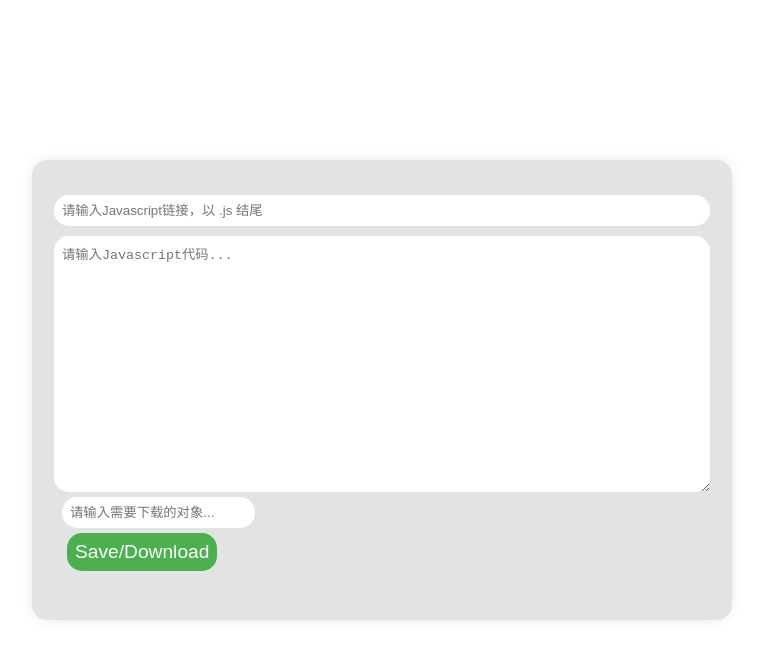
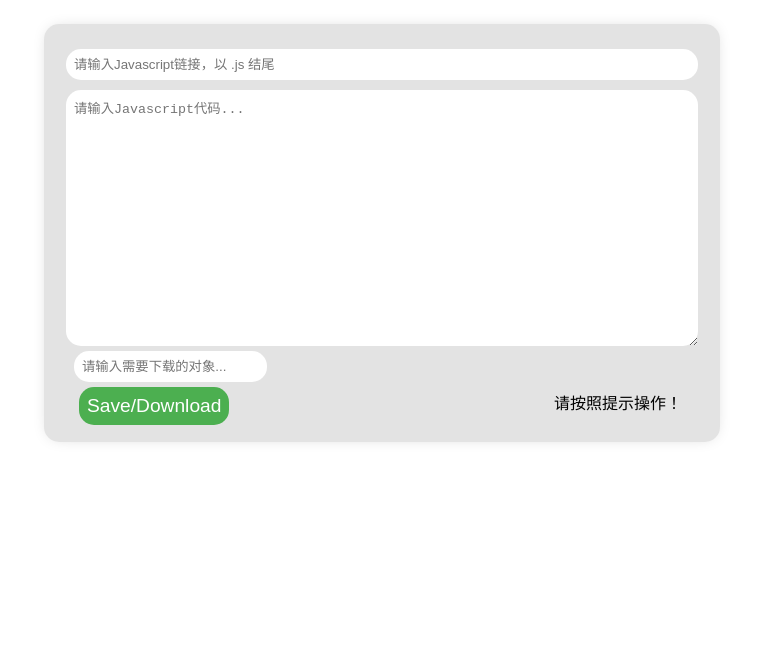
Before and after one commit to ifnor/Api, a plain HTML site: page Save&Download Object/index.html in a window 1280 px wide. Shown: the whole page, without its empty margins (258-1021 px from the left). Drawn offline with Linux system fonts and the light colour scheme.

Commit message:
Update index.html

```diff
--- a/Save&Download Object/index.html
+++ b/Save&Download Object/index.html
@@ -3,6 +3,7 @@
 <head>
 	<meta charset="utf-8">
 	<title>Save/Download Object of Json & JavaScript</title>
+	<meta name="viewport" content="width=device-width,initial-scale=0.5,maximum-scale=1,minimum-scale=1,user-scalable=no">
 	<style type="text/css">
 		*{
 			border-radius: 15px;
@@ -11,17 +12,13 @@
 			padding: 8px;
 			outline: none;
 		}
+
 		div{
-			width: 50%;
-			height: 50%;
-			position: absolute;
-			top: -20px;
-			left: 0;
-			right: 0;
-			bottom: 0;
+			/*width: 50%;*/
+			/*position: absolute;*/
 			background: rgba(200,200, 200, 0.5);
-			margin:auto;
-			padding: 30px;
+			margin:auto auto;
+			padding:  20px 30px 80px 30px;
 			border-radius: 15px;
 			box-shadow: 0px 0px 15px -5px #ccc;
 		}
@@ -46,6 +43,21 @@
 		    display: inline-block;
 		    font-size: 120%;
 		    margin: 5px;
+		}
+		@media screen and (min-width: 600px) {
+			div{
+				width: 50%;
+				background: rgba(200,200, 200, 0.5);
+				margin:auto auto;
+				padding: 20px 30px 60px 30px;
+				border-radius: 15px;
+				box-shadow: 0px 0px 15px -5px #ccc;
+			}
+		}
+		span{
+			/*display: flex;*/
+			/*position: absolute;*/
+			float: right;
 		}
 	</style>
 </head>
@@ -78,7 +90,7 @@
 		<textarea rows="16" placeholder="请输入Javascript代码..."></textarea><br>
 		<input type="text" name="" placeholder="请输入需要下载的对象..."><br>
 		<button onclick="save()">Save/Download</button>
-		<span></span>
+		<span>请按照提示操作！</span>
 	</div>
 </body>
 <script type="text/javascript">
```
